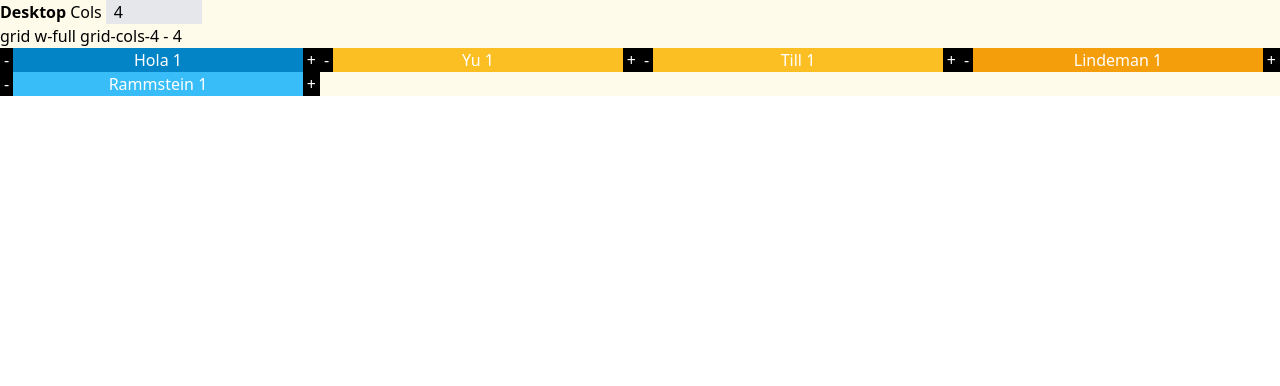
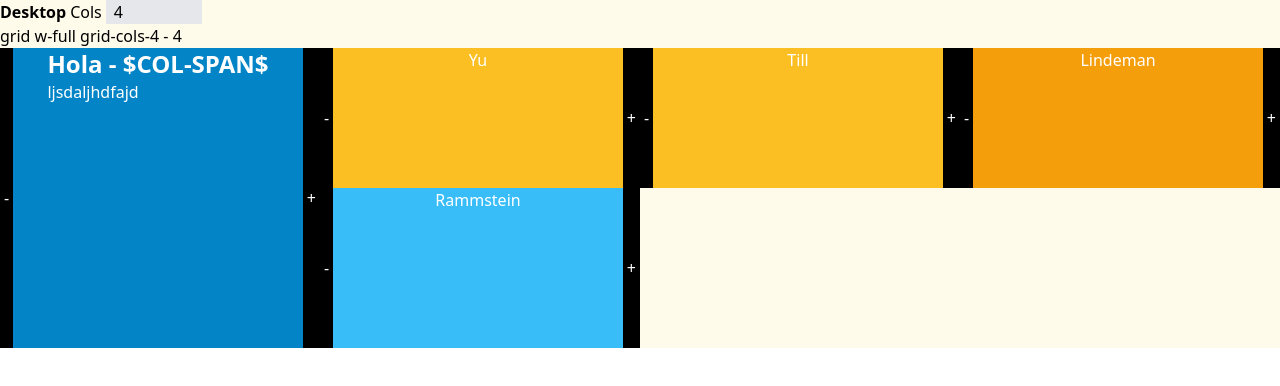
Before and after one commit to proartmateur/react-ts-layout-designer, a React (Create React App) app: page / in a window 1280 px wide. Shown: the top 386 px of the page. Built offline with nearby package versions, Linux system fonts and the light colour scheme.

Commit message:
2 files modified

```diff
--- a/Cell.tsx
+++ b/Cell.tsx
@@ -5,9 +5,12 @@
   colSpan: number;
   rowSpan: number;
   bg: string;
+  minH: string;
 }
 const Cell = ({ cell, gridCols }: { cell: CellProps; gridCols: number }) => {
   const [colSpan, setColSpan] = React.useState(cell.colSpan);
+  const [rowSpan, setRowSpan] = React.useState(cell.rowSpan);
+  const [minH, setMinH] = React.useState(cell.minH);
   const [gCols, setGCols] = React.useState(gridCols);
 
   const handleColsPanAdd = () => {
@@ -21,14 +24,34 @@
     }
   };
   const cellStyle = () => {
+    let minHeight = '';
+    switch (minH) {
+      case '0':
+      case 'full':
+      case 'screen':
+      case 'min':
+      case 'max':
+      case 'fitt':
+        minHeight = `min-h-${minH}`;
+        break;
+      case 'auto':
+      case undefined:
+        minHeight = '';
+        break;
+      default:
+        minHeight = `min-h-[${minH}]`;
+        break;
+    }
+
     return `
     flex
     bg-${cell.bg}
     text-white
     w-full
     col-span-${colSpan}
-    row-span-${colSpan}
+    row-span-${rowSpan}
     justify-between
+    ${minHeight}
     `;
   };
   return (
@@ -36,9 +59,7 @@
       <button className="bg-black px-1" onClick={(e) => handleColsPanSubs()}>
         -
       </button>
-      <p>
-        {cell.text} {colSpan}
-      </p>
+      <p dangerouslySetInnerHTML={{ __html: cell.text.replace(colSpan) }}></p>
       <button className="bg-black px-1" onClick={(e) => handleColsPanAdd()}>
         +
       </button>
--- a/GridView.tsx
+++ b/GridView.tsx
@@ -9,10 +9,14 @@
   const [rowNums, setRowNums] = React.useState([
     {
       id: 0,
-      text: 'Hola',
+      text: `
+      <h2 class="font-bold text-2xl"> Hola - $COL-SPAN$</h2>
+      <p>ljsdaljhdfajd</p>
+      `,
       colSpan: 1,
-      rowSpan: 1,
+      rowSpan: 2,
       bg: 'sky-600',
+      minH: '300px',
     },
     {
       id: 1,
@@ -20,6 +24,7 @@
       colSpan: 1,
       rowSpan: 1,
       bg: 'amber-400',
+      minH: '0',
     },
     {
       id: 2,
@@ -27,6 +32,7 @@
       colSpan: 1,
       rowSpan: 1,
       bg: 'amber-400',
+      minH: '5rem',
     },
     {
       id: 3,
@@ -34,6 +40,7 @@
       colSpan: 1,
       rowSpan: 1,
       bg: 'amber-500',
+      minH: 'auto',
     },
     {
       id: 4,
@@ -41,6 +48,7 @@
       colSpan: 1,
       rowSpan: 1,
       bg: 'sky-400',
+      minH: '100px',
     },
   ]);
 
```
